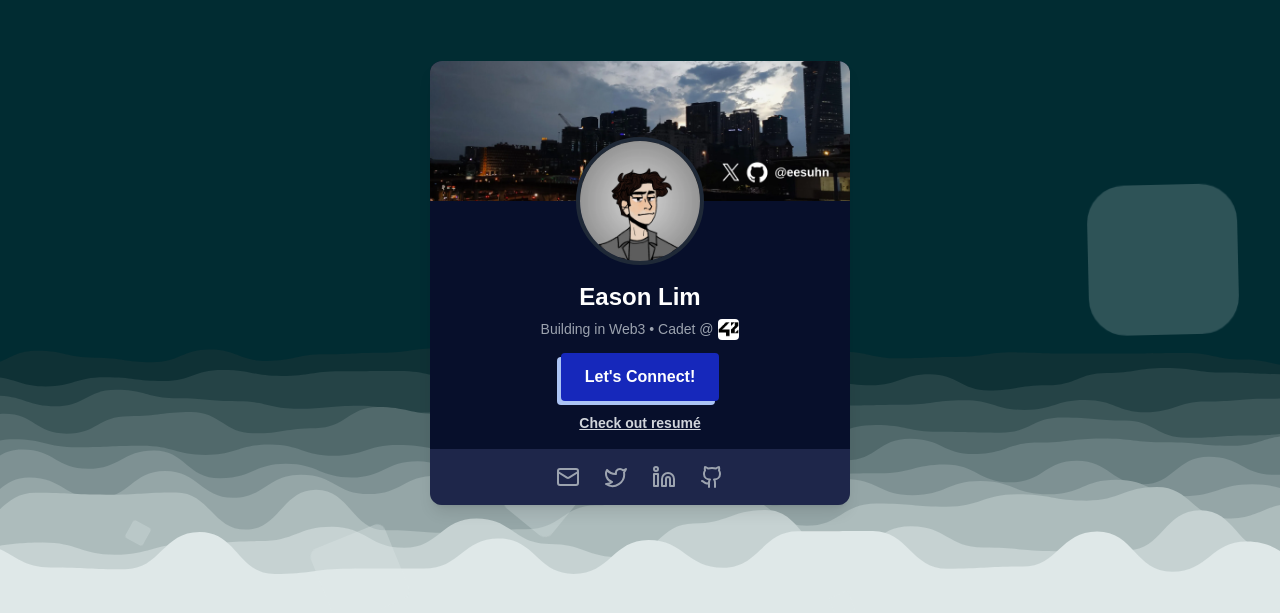
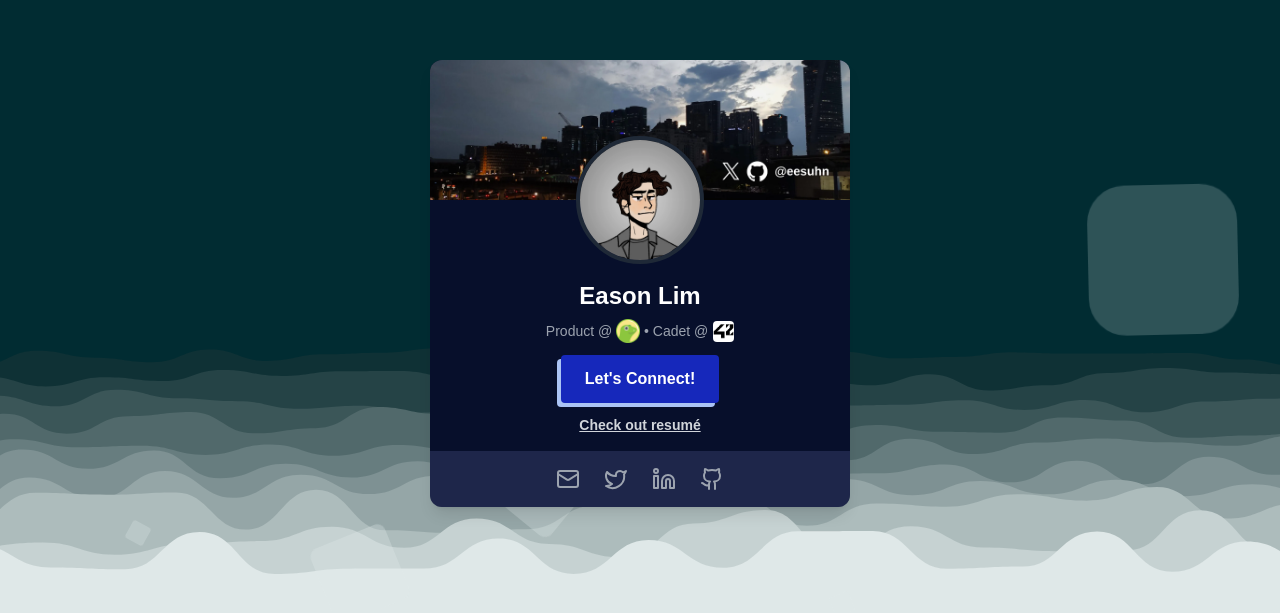
Before and after one commit to eesuhn/eesuhn, a Next.js app in the folder next-profile/: page / in a window 1280 px wide. Shown: the part 117-730 px from the top of the page. Built offline with nearby package versions, Linux system fonts and the light colour scheme.

Commit message:
Updated resume

```diff
--- a/next-profile/src/components/ProfileCard.tsx
+++ b/next-profile/src/components/ProfileCard.tsx
@@ -62,7 +62,7 @@ const ProfileCard = () => {
           <div className="mt-16 px-6 py-4 text-center">
             <h2 className="mb-0 text-2xl font-bold text-white">Eason Lim</h2>
             <span className="text-sm text-gray-400">
-              {/* Product @{' '}
+              Product @{' '}
               <a
                 href="https://www.coingecko.com/"
                 target="_blank"
@@ -76,8 +76,7 @@ const ProfileCard = () => {
                   height={24}
                   className="align-cg-logo inline-block rounded-sm"
                 />
-              </a> */}
-              Building in Web3
+              </a>
               {' • '}
               Cadet @{' '}
               <a
```
Also changed, not shown: 2 other files (tests, documents, lock files or other folders).
